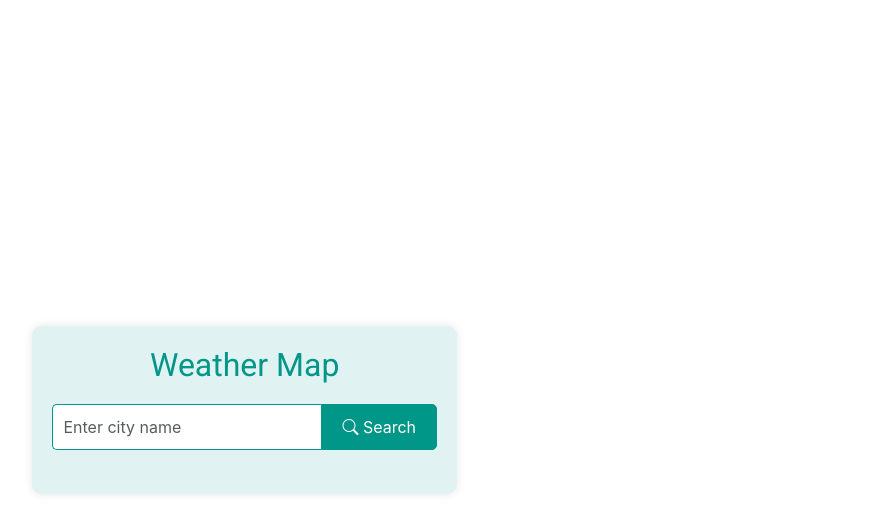
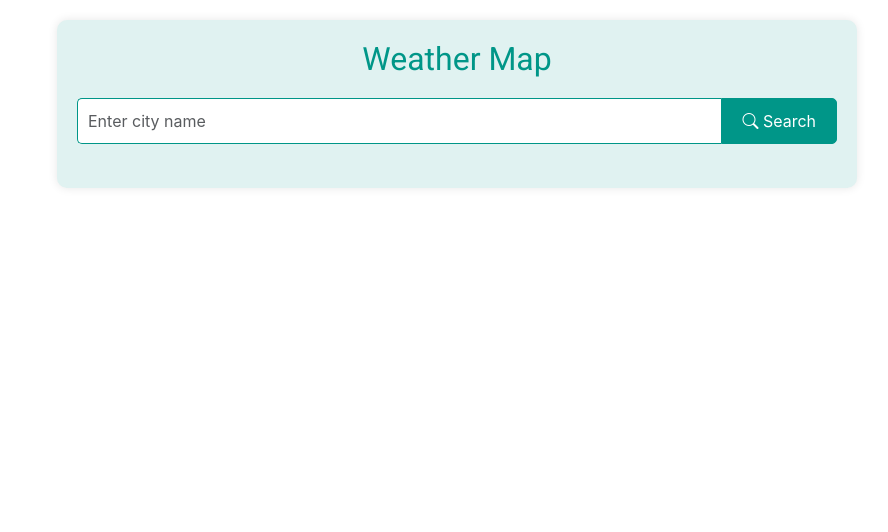
Before and after one commit to olisanwankwo/weather-app, a Vue app: page / in a window 1280 px wide. Shown: the top 532 px of the page, without its empty margins (183-1071 px from the left). Built offline with nearby package versions, Linux system fonts and the light colour scheme.

Commit message:
main.css

```diff
--- a/src/assets/main.css
+++ b/src/assets/main.css
@@ -1,35 +1,7 @@
 @import './base.css';
-
-#app {
-  max-width: 1280px;
-  margin: 0 auto;
-  padding: 2rem;
-  font-weight: normal;
-}
-
-a,
-.green {
-  text-decoration: none;
-  color: hsla(160, 100%, 37%, 1);
-  transition: 0.4s;
-  padding: 3px;
-}
-
-@media (hover: hover) {
-  a:hover {
-    background-color: hsla(160, 100%, 37%, 0.2);
-  }
-}
 
 @media (min-width: 1024px) {
   body {
-    display: flex;
-    place-items: center;
-  }
-
-  #app {
-    display: grid;
-    grid-template-columns: 1fr 1fr;
-    padding: 0 2rem;
+overflow: hidden;
   }
 }
```
